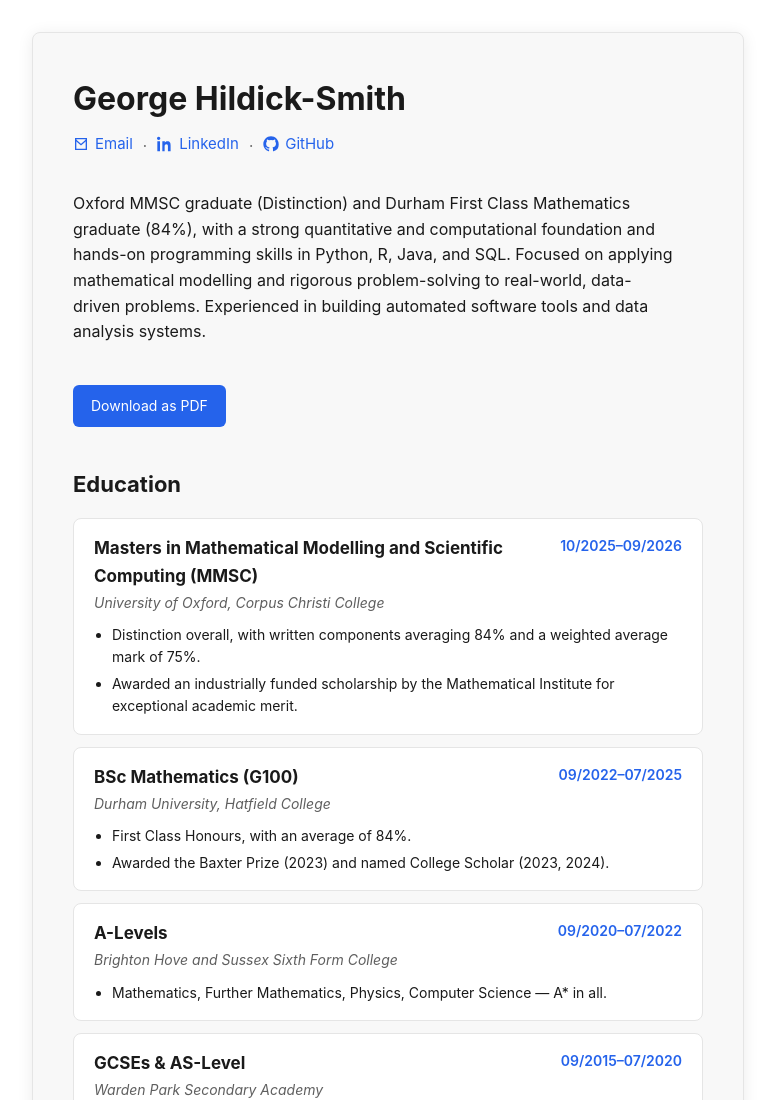
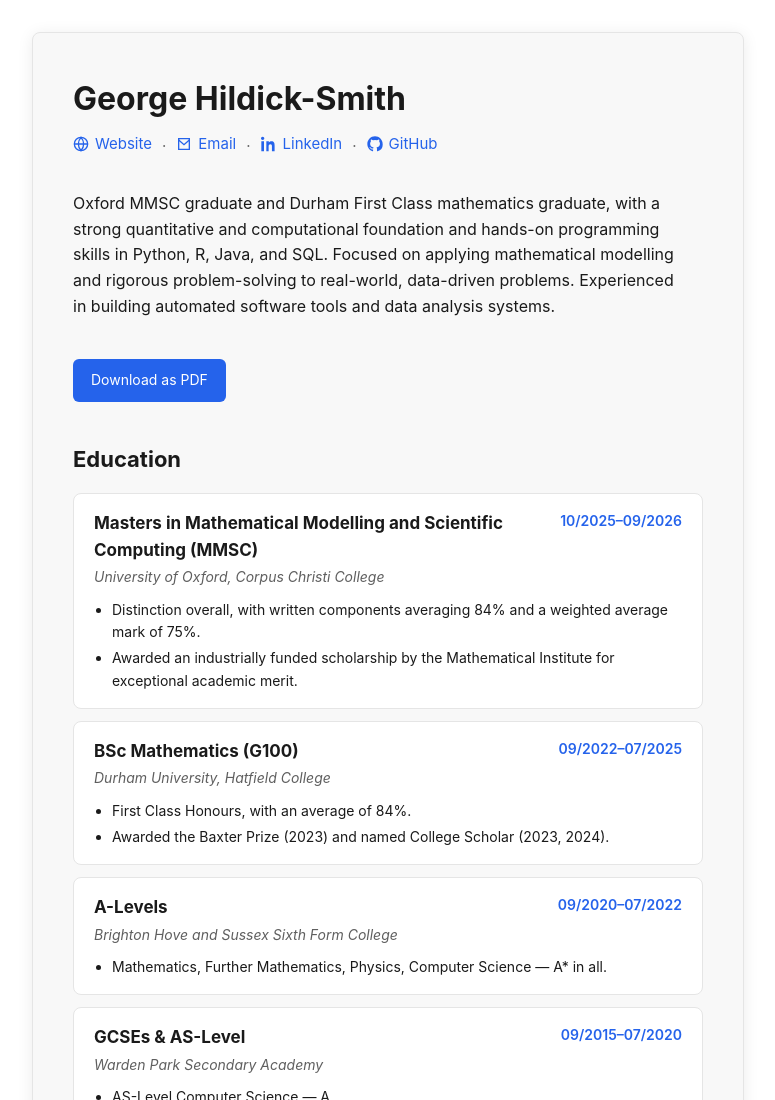
Before and after one commit to g323hs/g323hs.github.io, a plain HTML site: page index.html in a window 1280 px wide. Shown: the top 1100 px of the page, without its empty margins (252-1027 px from the left). Drawn offline with Linux system fonts and the light colour scheme.

Commit message:
Update CV: new layout, website link, reworded summary
Co-Authored-By: Claude Sonnet 5.5 <noreply@anthropic.com>

```diff
--- a/index.html
+++ b/index.html
@@ -5,9 +5,9 @@
   <meta name="viewport" content="width=device-width, initial-scale=1" />
   <meta name="format-detection" content="telephone=no, date=no, address=no, email=no" />
   <title>George Hildick-Smith — CV</title>
-  <meta name="description" content="CV of George Hildick-Smith: Oxford MMSC graduate (Distinction) and Durham First Class Mathematics graduate, with skills in Python, R, Java and SQL." />
+  <meta name="description" content="CV of George Hildick-Smith: Oxford MMSC graduate and Durham First Class mathematics graduate, with skills in Python, R, Java and SQL." />
   <meta property="og:title" content="George Hildick-Smith — CV" />
-  <meta property="og:description" content="Oxford MMSC graduate (Distinction) and Durham First Class Mathematics graduate. Python, R, Java, SQL." />
+  <meta property="og:description" content="Oxford MMSC graduate and Durham First Class mathematics graduate. Python, R, Java, SQL." />
   <meta property="og:type" content="profile" />
   <link rel="icon" type="image/svg+xml" href="favicon.svg" />
   <style>
@@ -146,6 +146,19 @@
       <h1>George Hildick-Smith</h1>
       <p class="contact-line">
         <span class="contact-item">
+          <a href="https://george-hs.duckdns.org" target="_blank" rel="noopener">
+            <svg viewBox="0 0 24 24" fill="none" stroke="currentColor" stroke-width="2"><circle cx="12" cy="12" r="10"/><path d="M2 12h20M12 2a15.3 15.3 0 0 1 4 10 15.3 15.3 0 0 1-4 10 15.3 15.3 0 0 1-4-10 15.3 15.3 0 0 1 4-10z"/></svg>
+            Website
+          </a>
+          <span class="popover">
+            <span class="popover-box">
+              <span class="popover-text">https://george-hs.duckdns.org</span>
+              <button type="button" class="copy-btn" data-copy="https://george-hs.duckdns.org" aria-label="Copy website link">Copy</button>
+            </span>
+          </span>
+        </span>
+        <span class="dot">&middot;</span>
+        <span class="contact-item">
           <a href="mailto:3ghildicksmith3@gmail.com">
             <svg viewBox="0 0 24 24" fill="none" stroke="currentColor" stroke-width="2"><path d="M4 4h16v16H4z"/><path d="m4 6 8 7 8-7"/></svg>
             Email
@@ -186,7 +199,7 @@
       </p>
 
       <p class="bio">
-        Oxford MMSC graduate (Distinction) and Durham First Class Mathematics graduate (84%), with a
+        Oxford MMSC graduate and Durham First Class mathematics graduate, with a
         strong quantitative and computational foundation and hands-on programming skills in
         Python, R, Java, and SQL. Focused on applying mathematical modelling and rigorous
         problem-solving to real-world, data-driven problems. Experienced in building automated
```
Also changed, not shown: 1 other file.
